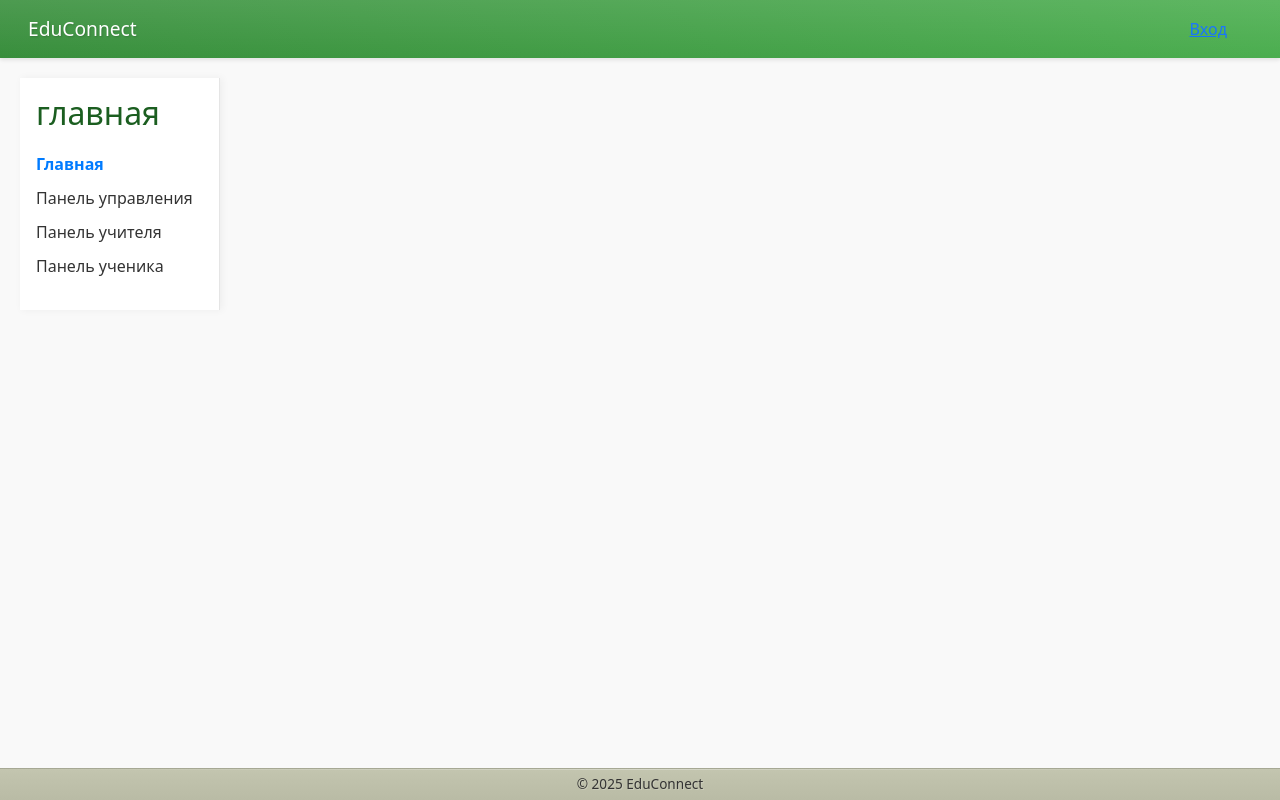
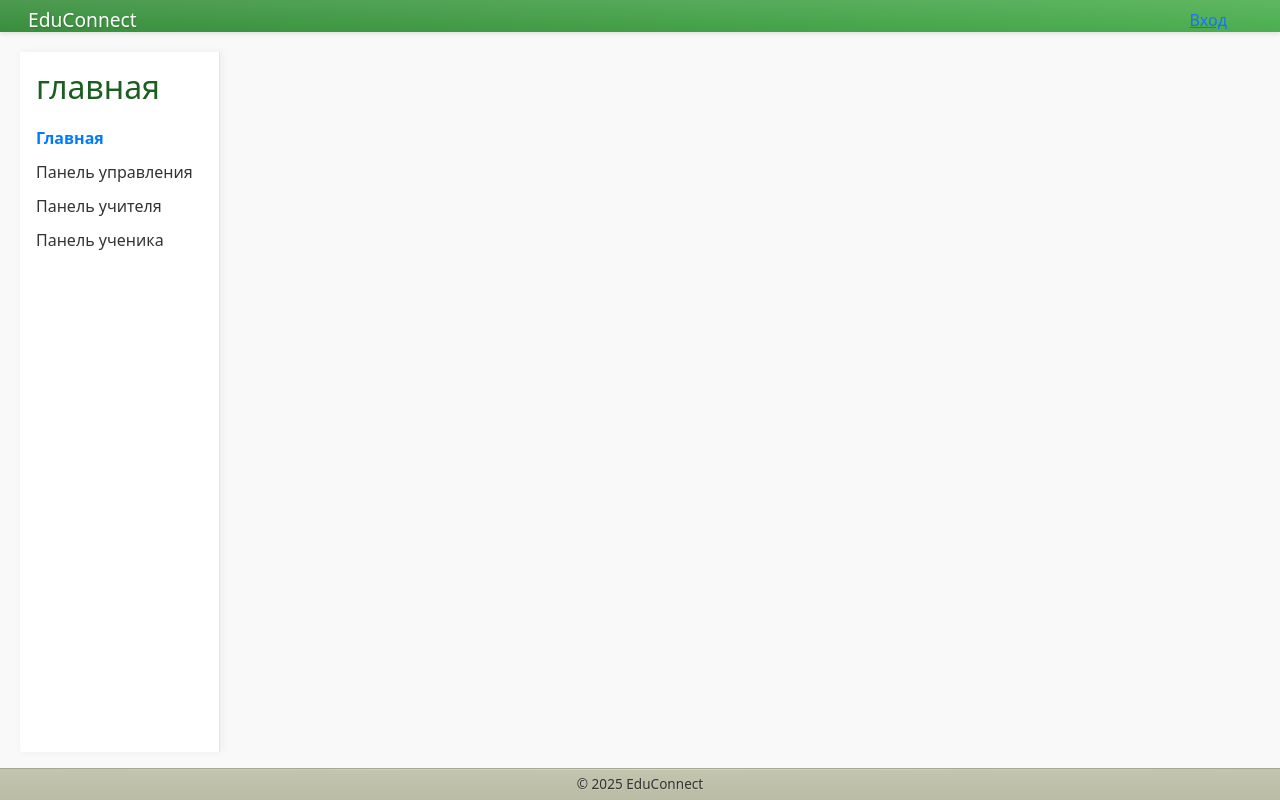
Before and after one commit to Alex-L-K-free/EduConnect, a React (Create React App) app in the folder educonnect/frontend/: page / in a window 1280 px wide. Built offline with nearby package versions, Linux system fonts and the light colour scheme.

Commit message:
работа над оформлением - панели управления v3

```diff
--- a/educonnect/frontend/src/App.css
+++ b/educonnect/frontend/src/App.css
@@ -39,29 +39,30 @@
 
 /* Layout */
 .layout {
-  min-height: 100vh;
   display: flex;
   flex-direction: column;
-  min-height: 100vh; /* Минимальная высота на весь экран */
+  height: 100vh; /* Фиксированная высота вместо min-height */
+  overflow: hidden; /* Предотвращаем прокрутку всего layout */
 }
 
 .content-wrapper {
+  display: flex;
   flex: 1;
-  display: flex;
-  background-color: #f1f8e9;
-  min-height: 0; /* Важно для корректного сжатия вложенных блоков */
+  min-height: 0; /* Важно для корректной работы flex */
+  overflow: hidden; /* Предотвращаем прокрутку content-wrapper */
 }
 
 /* Header */
 .navbar {
   background: linear-gradient(45deg, #388E3C, #4CAF50) !important;
   padding: 0.25rem 1rem;
-  min-height: 32px;
+  height: 32px;
   display: flex;
   align-items: center;
   box-shadow: 0 2px 4px rgba(0, 0, 0, 0.1);
   position: relative;
   z-index: 1000;
+  flex-shrink: 0;
 }
 
 .navbar::after {
@@ -80,14 +81,17 @@
   font-weight: 500;
   font-size: 1.2rem;
   padding: 0;
-  line-height: 1;
+  line-height: 32px;
   text-shadow: 1px 1px 2px rgba(0, 0, 0, 0.2);
+  display: flex;
+  align-items: center;
 }
 
 .navbar .nav-auth {
   margin-left: auto;
   display: flex;
   align-items: center;
+  height: 32px;
 }
 
 .navbar .nav-auth a {
@@ -95,7 +99,7 @@
   text-decoration: none;
   margin-left: 1rem;
   font-size: 0.9rem;
-  line-height: 1;
+  line-height: 32px;
   transition: all 0.3s ease;
 }
 
@@ -114,13 +118,17 @@
   backdrop-filter: blur(10px);
   transform-style: preserve-3d;
   perspective: 1000px;
+  height: calc(100vh - 100px);
+  overflow-y: auto;
+  flex-shrink: 0;
 }
 
 /* Main Content */
-main {
+.main-content {
   flex: 1;
-  padding: 2rem;
-  background-color: #f1f8e9;
+  padding: 20px;
+  background-color: #f9f9f9;
+  overflow: auto; /* Прокрутка содержимого при необходимости */
 }
 
 .welcome-container {
@@ -239,12 +247,12 @@ a:hover {
 .footer {
   background: linear-gradient(180deg, rgb(195, 197, 175), rgb(185, 187, 165));
   border-top: 1px solid rgba(0, 0, 0, 0.1);
-  height: 32px;
+  height: 32px; /* Фиксированная высота */
   display: flex;
   justify-content: center;
   align-items: center;
   position: relative;
-  overflow: hidden;
+  flex-shrink: 0; /* Запрещаем сжатие */
 }
 
 .footer::after {
@@ -306,11 +314,3 @@ h1, h2, h3, h4, h5, h6 {
   transform: translateY(-5px);
   box-shadow: 0 8px 16px rgba(46, 125, 50, 0.2);
 }
-
-
-.main-content {
-  flex: 1; /* Растягивается на всё свободное место */
-  padding: 20px;
-  background-color: #f9f9f9;
-  overflow: auto; /* Прокрутка внутри блока при переполнении */
-}
```
